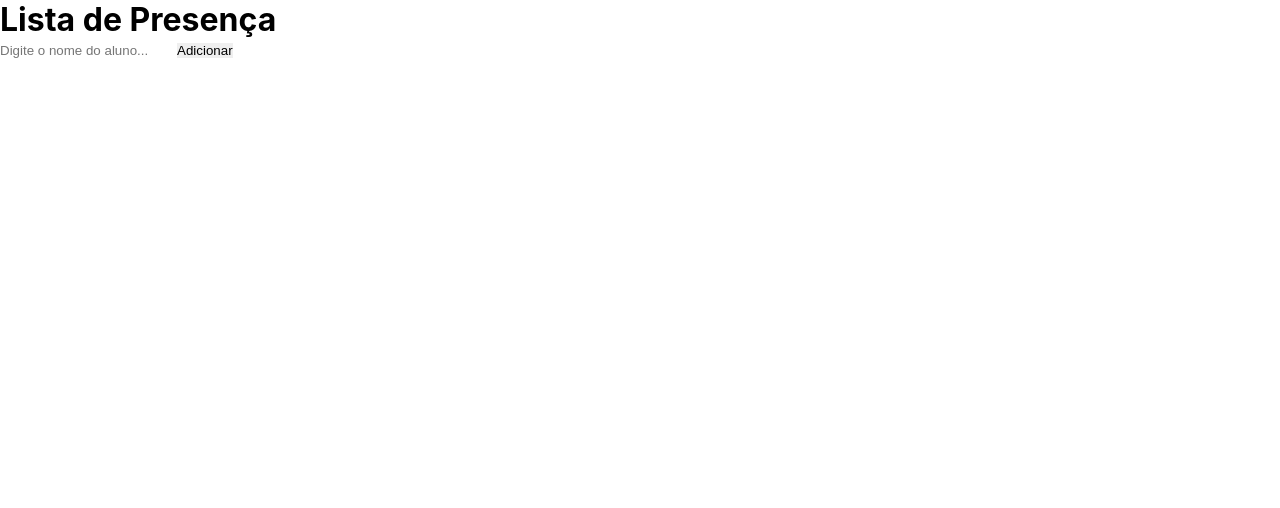
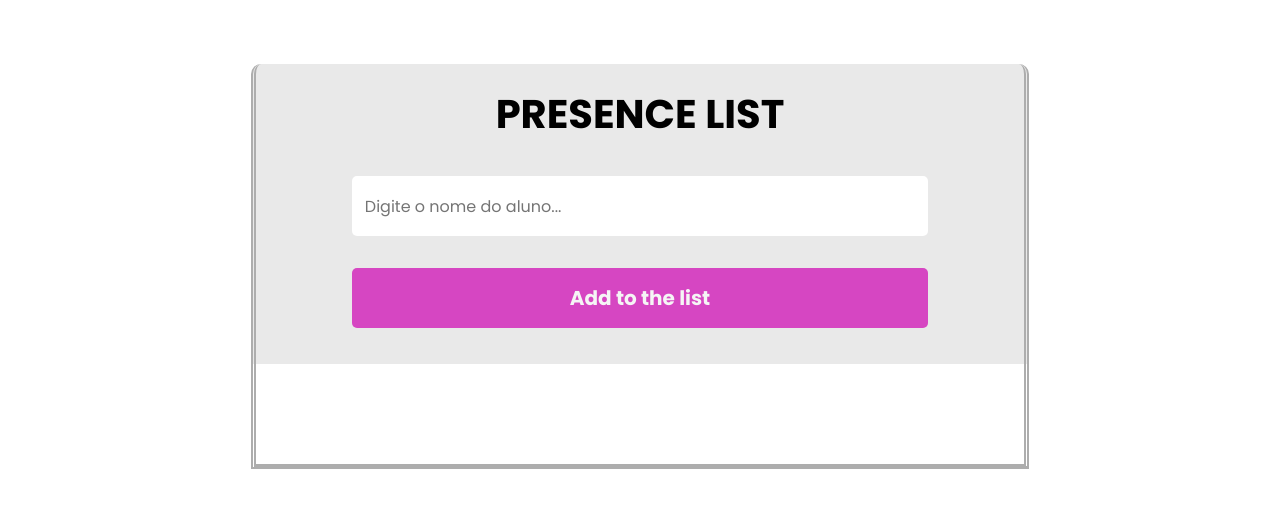
Before and after one commit to RafaFreitasNog/presence-list-app, a React (Create React App) app: page / in a window 1280 px wide. Shown: the top 508 px of the page. Built offline with nearby package versions, Linux system fonts and the light colour scheme.

Commit message:
Styled the add section and started to code the student line element

```diff
--- a/public/index.html
+++ b/public/index.html
@@ -9,21 +9,9 @@
       name="description"
       content="Web site created using create-react-app"
     />
-    <link rel="apple-touch-icon" href="%PUBLIC_URL%/logo192.png" />
-    <!--
-      manifest.json provides metadata used when your web app is installed on a
-      user's mobile device or desktop. See https://developers.google.com/web/fundamentals/web-app-manifest/
-    -->
-    <link rel="manifest" href="%PUBLIC_URL%/manifest.json" />
-    <!--
-      Notice the use of %PUBLIC_URL% in the tags above.
-      It will be replaced with the URL of the `public` folder during the build.
-      Only files inside the `public` folder can be referenced from the HTML.
-
-      Unlike "/favicon.ico" or "favicon.ico", "%PUBLIC_URL%/favicon.ico" will
-      work correctly both with client-side routing and a non-root public URL.
-      Learn how to configure a non-root public URL by running `npm run build`.
-    -->
+    <link rel="preconnect" href="https://fonts.googleapis.com">
+    <link rel="preconnect" href="https://fonts.gstatic.com" crossorigin>
+    <link href="https://fonts.googleapis.com/css2?family=Poppins:wght@100;200;300;400;500;600;700;800;900&display=swap" rel="stylesheet">
     <title>React App</title>
   </head>
   <body>
--- a/src/App.css
+++ b/src/App.css
@@ -3,3 +3,14 @@
   padding: 0;
   border: 0;
 }
+
+body, input, button {
+  font-family: 'Poppins', sans-serif;
+
+  -webkit-font-smoothing: antialiased;
+}
+
+h1 {
+  font-size: 40px;
+  font-weight: 700;
+}
--- a/src/App.js
+++ b/src/App.js
@@ -1,9 +1,9 @@
 import './App.css';
-import AddPresenceHeader from './components/addSection';
+import Menu from './components/menu';
 
 function App() {
   return (
-    <AddPresenceHeader/>
+    <Menu/>
   );
 }
 
--- a/src/components/addSection/index.js
+++ /dev/null
@@ -1,13 +0,0 @@
-import { Fragment } from "react";
-
-function AddPresenceHeader() {
-    return (
-        <Fragment>
-            <h1 id="title">Lista de Presença</h1>
-            <input placeholder="Digite o nome do aluno..."></input>
-            <button id="addButton">Adicionar</button>
-        </Fragment>
-    )
-}
-
-export default AddPresenceHeader
--- /dev/null
+++ b/src/components/listStudentElement/index.jsx
@@ -0,0 +1,14 @@
+import { Fragment } from "react";
+import './style.css'
+
+function StudentElement(props) {
+    return (
+        <Fragment>
+            <div id="listElement">
+                <h2 id="name">{props.name}</h2>
+            </div>
+        </Fragment>
+    )
+}
+
+export default StudentElement;
--- /dev/null
+++ b/src/components/listStudentElement/style.css
@@ -0,0 +1,13 @@
+#listElement {
+    width: 100%;
+    height: 100px;
+    display: flex;
+    align-items: center;
+}
+
+#name {
+    color: grey;
+    font-weight: 500;
+    font-size: 20px;
+    padding-left: 20px;
+}
--- /dev/null
+++ b/src/components/menu/index.jsx
@@ -0,0 +1,36 @@
+import { Fragment, useState } from "react";
+import './style.css'
+import StudentElement from "../listStudentElement";
+
+function Menu() {
+
+    const [studentName, setStudentName] = useState();
+
+    function handleButtonClick() {
+
+    }
+
+    return (
+        <Fragment>
+            <div id="conteiner1">
+                <div id="addConteiner">
+                    <h1 id="title">PRESENCE LIST</h1>
+
+                    <input
+                    type="text"
+                    placeholder="   Digite o nome do aluno..."
+                    id="addInput"
+                    onChange={e => setStudentName(e.target.value)}></input>
+
+                    <button type="button" id="addButton">Add to the list</button>
+                </div>
+
+                <div id="listConteiner">
+                    <StudentElement name={studentName}/>
+                </div>
+            </div>
+        </Fragment>
+    )
+}
+
+export default Menu
--- /dev/null
+++ b/src/components/menu/style.css
@@ -0,0 +1,57 @@
+#conteiner1 {
+    display: flex;
+    flex-direction: column;
+    align-items: center;
+    justify-content: center;
+    margin-top: 64px;
+}
+
+#addConteiner {
+    display: flex;
+    flex-direction: column;
+    align-items: center;
+    justify-content: center;
+    background-color: rgb(233, 233, 233);
+    width: 60%;
+    min-width: 600px;
+    border-top-left-radius: 10px;
+    border-top-right-radius: 10px;
+    height: 300px;
+    border-left: 5px rgb(173, 173, 173) double;
+    border-right: 5px rgb(173, 173, 173) double;
+}
+
+#title {
+    margin: 16px;
+}
+
+#addInput {
+    width: 75%;
+    height: 60px;
+    border-radius: 5px;
+    margin: 16px;
+    font-size: 16px;
+}
+
+#addButton {
+    width: 75%;
+    height: 60px;
+    background-color: rgb(214, 70, 194);
+
+    font-size: 20px;
+    color: whitesmoke;
+    font-weight: 700;
+
+    border-radius: 5px;
+    margin: 16px;
+    margin-bottom: 32px;
+}
+
+#listConteiner {
+    width: 60%;
+    min-height: 100px;
+    min-width: 600px;
+    border-left: 5px rgb(173, 173, 173) double;
+    border-right: 5px rgb(173, 173, 173) double;
+    border-bottom: 5px rgb(173, 173, 173) solid;
+}
```
